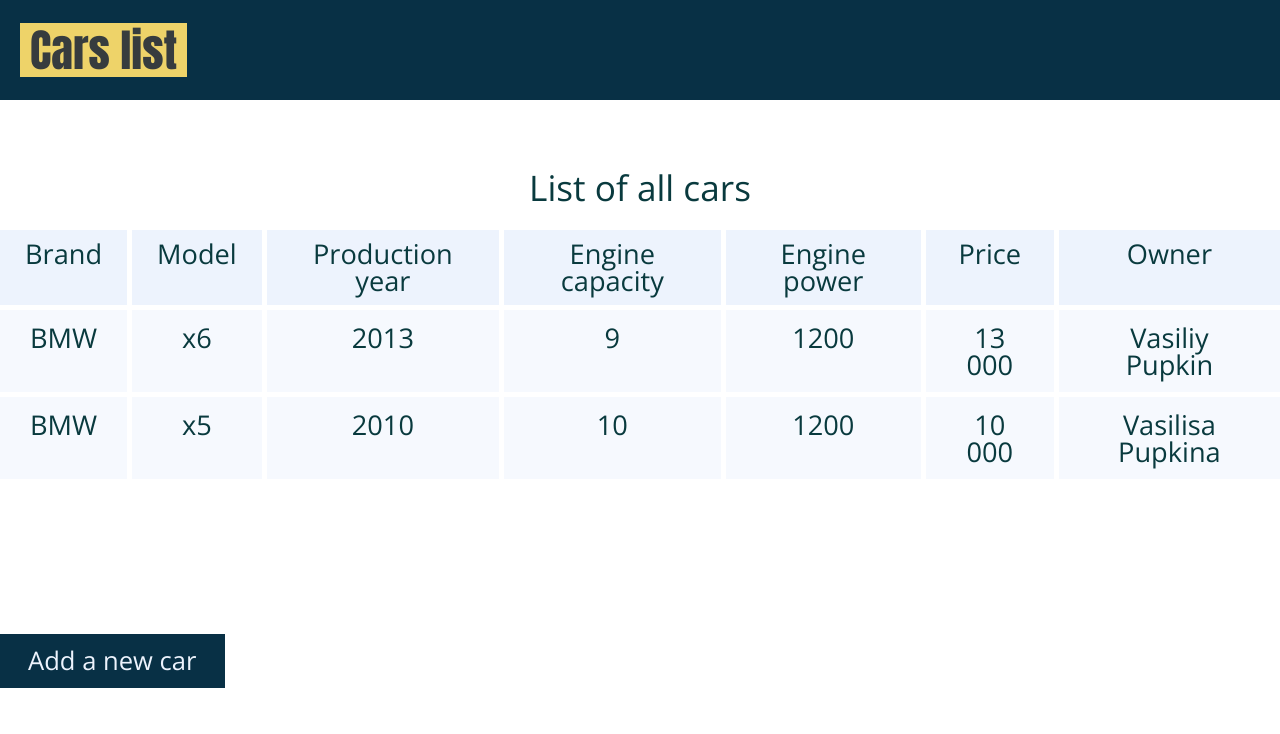
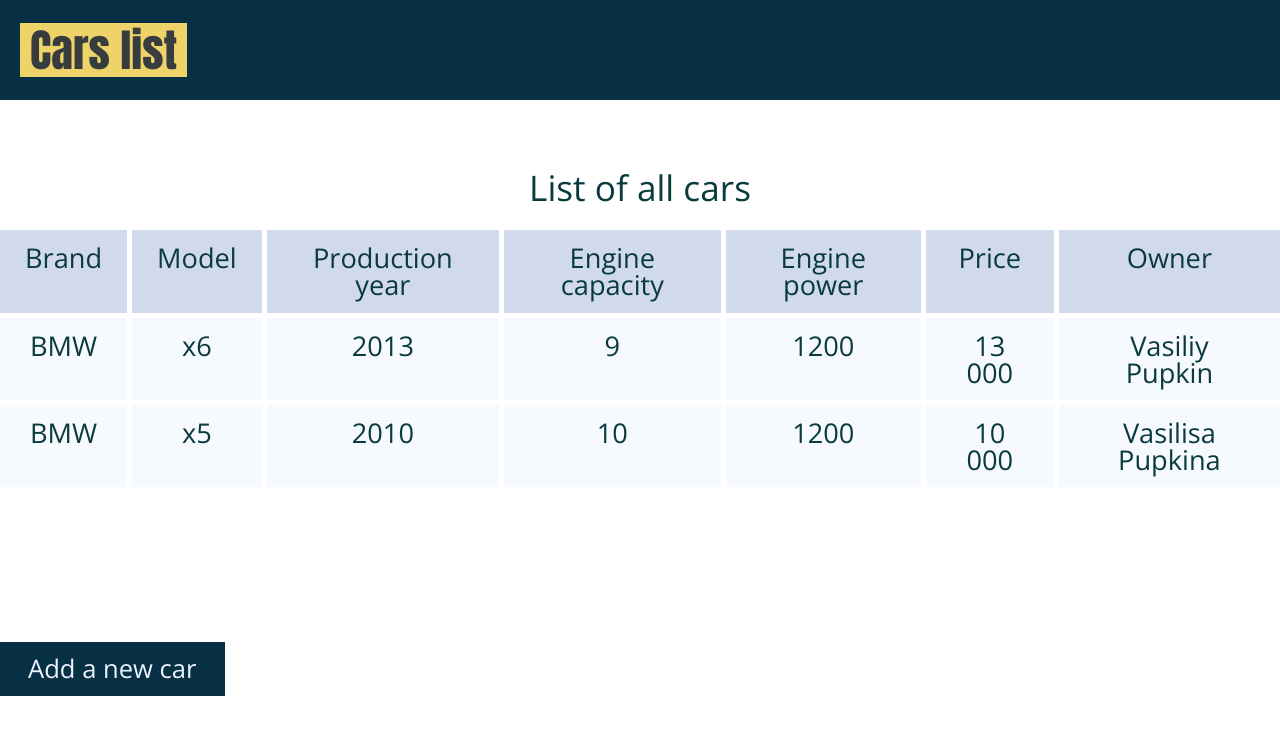
Before and after one commit to olga-arkhipenko/simple-car-list, a React (Create React App) app: page / in a window 1280 px wide. Shown: the top 734 px of the page. Built offline with nearby package versions, Linux system fonts and the light colour scheme.

Commit message:
Modified.

```diff
--- a/src/components/TableHeading/style.css
+++ b/src/components/TableHeading/style.css
@@ -8,10 +8,10 @@
 }
 
 .table-heading__cell {
-    padding: 10px 25px;
+    padding: 14px 25px;
 
     border: 5px solid #ffffff;
-    background-color: #edf3fd;
+    background-color: #d0daea;
 }
 
 .table-heading__cell:first-child {
```
